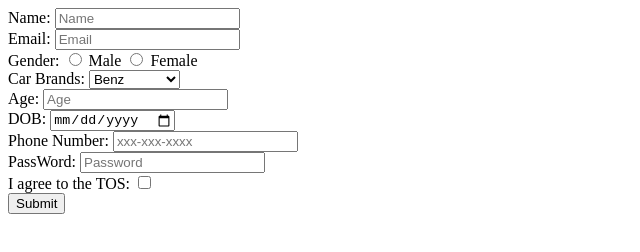
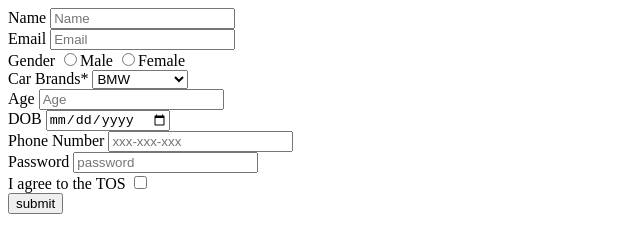
Before and after one commit to acciojob/signup-form-car-Karthik1224, a website: page main.html in a window 1280 px wide. Shown: the whole page, without its empty margins (0-640 px from the left). Drawn offline with Linux system fonts and the light colour scheme.

Commit message:
created a submission

```diff
--- a/main.html
+++ b/main.html
@@ -9,28 +9,43 @@
 <body>
 	<!-- the entire body must be written by student -->
 	<form method="post">
-		<label id="name">Name: <input type="text" placeholder="Name" required></label><br>
-		<label id="email"> Email: <input type="email" placeholder="Email" required></label><br>
-		<label>Gender:
-			<label><input type="radio" name="gender" value="Male"> Male </label>
-			<label><input type="radio" name="gender" value="Female"> Female </label>
-			</label>
+	<div>
+		<label for="name">Name</label>
+		<input type="text"id="name" placeholder=Name required>
 		<br>
-		<label id="cars">Car Brands:
-		<select>
-			<option>Benz</option>
-			<option>Ambazedor</option>
-			<option>Rolls Roys</option>
-
+		<label for="email">Email</label>
+		<input type="email"id="email"placeholder=Email required>
+		<br>
+		<label for="gender_m,gender_f">Gender</label>
+		<input type="radio" name="Gender" value="Male" required="Yes">Male
+		<input type="radio" name="Gender" value="Female" required="Yes">Female
+		<br>
+		<label for="cars" >Car Brands*</label>
+		<select  name="cars" id="cars" >
+			<optgroup label="Please choose an option">
+			<option value="BMW">BMW</option>
+			<option value="Mercedes">Mercedes</option>
+			<option value="Audi">Audi</option>
+			</optgroup>
 		</select>
-
-		</label><br>
-		<label id="age"> Age: <input type="number" placeholder="Age" required></label><br>
-		<label id="DOB"> DOB: <input type="date" required></label><br>
-		<label id="tel">Phone Number: <input type="Tel" placeholder="xxx-xxx-xxxx"></label><br>
-		<label id="password">PassWord: <input type="password" placeholder="Password" required></label><br>
-		<label id="tos">I agree to the TOS: <input type="checkbox" required></label><br>
-		<button type="submit">Submit</button>
+		<br>
+		<label for="age">Age</label>
+		<input type="number" id="age" required placeholder="Age">
+		<br>
+		<label for="dob">DOB</label>
+		<input type="date" id="dob" required>
+			<br>
+		<label for="tel">Phone Number</label>
+		<input type="tel" id="tel" placeholder="xxx-xxx-xxx" required>
+			<br>
+		<label for="password">Password</label>
+		<input type="password" id="password" placeholder="password" required>
+			<br>
+		<label for="tos">I agree to the TOS</label>
+		<input type="checkbox" id="tos" required>
+		<br>
+		<input type="button" value="submit">
+	</div>
 	</form>
     <script type="text/javascript" src="./script.js">
 </script>
```
